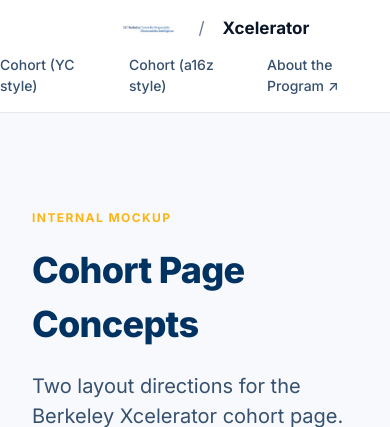
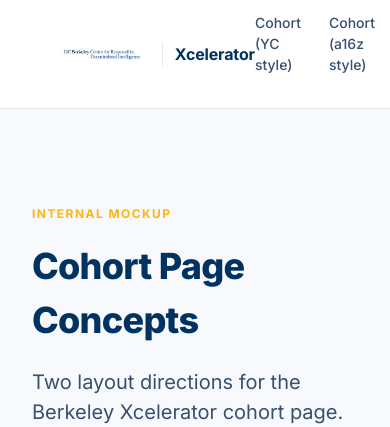
Before and after one commit to wilwixqa1/Berkeley-RDI-Xcelerator-Cohort-Mockup, a FastAPI app: page / in a window 390 px wide; the page is wider, and only the part inside the window is pictured. Shown: the top 427 px of that part. Run offline with FastAPI, Linux system fonts and the light colour scheme.

Commit message:
Make RDI logo more prominent: 56px tall (was 32px), drop the / separator, add divider line before Xcelerator wordmark, taller header (88px)

```diff
--- a/app/static/css/base.css
+++ b/app/static/css/base.css
@@ -44,16 +44,28 @@ a:hover { text-decoration: underline; }
   display: flex;
   justify-content: space-between;
   align-items: center;
-  height: 72px;
+  height: 88px;
 }
 .brand {
-  font-weight: 700;
-  font-size: 17px;
-  color: var(--berkeley-blue);
+  display: flex;
+  align-items: center;
+  gap: 18px;
   text-decoration: none;
 }
-.brand-sep { color: var(--muted); margin: 0 6px; font-weight: 400; }
-.brand-product { color: var(--ink); }
+.brand:hover { text-decoration: none; }
+.brand-logo {
+  height: 56px;
+  width: auto;
+  display: block;
+}
+.brand-product {
+  font-weight: 700;
+  font-size: 22px;
+  color: var(--berkeley-blue);
+  padding-left: 18px;
+  border-left: 1px solid var(--line);
+  letter-spacing: -0.01em;
+}
 .site-nav { display: flex; gap: 28px; }
 .site-nav a {
   color: var(--ink-2);
@@ -147,7 +159,6 @@ a:hover { text-decoration: underline; }
 .muted { color: var(--muted); }
 
 @media (max-width: 768px) {
-  .header-inner { height: auto; padding: 16px 0; flex-direction: column; gap: 12px; }
   .hero h1 { font-size: 36px; }
   .picker-grid { grid-template-columns: 1fr; }
 }
@@ -200,19 +211,12 @@ a:hover { text-decoration: underline; }
   object-position: center center;
 }
 
-/* RDI logo in header */
-.brand-logo {
-  height: 32px;
-  width: auto;
-  display: block;
-}
-.brand {
-  display: flex;
-  align-items: center;
-  gap: 12px;
-}
+/* RDI logo in header (sizing in main .brand-logo block above) */
 
 @media (max-width: 768px) {
   .hero-banner img { max-height: 180px; }
-  .brand-logo { height: 24px; }
+  .brand-logo { height: 36px; }
+  .brand-product { font-size: 16px; padding-left: 12px; }
+  .brand { gap: 12px; }
+  .header-inner { height: auto; padding: 12px 0; }
 }
--- a/app/templates/base.html
+++ b/app/templates/base.html
@@ -15,7 +15,6 @@
     <div class="container header-inner">
       <a href="/" class="brand">
         <img src="/static/img/rdi-logo.png" alt="UC Berkeley Center for Responsible, Decentralized Intelligence" class="brand-logo" />
-        <span class="brand-sep">/</span>
         <span class="brand-product">Xcelerator</span>
       </a>
       <nav class="site-nav">
```
